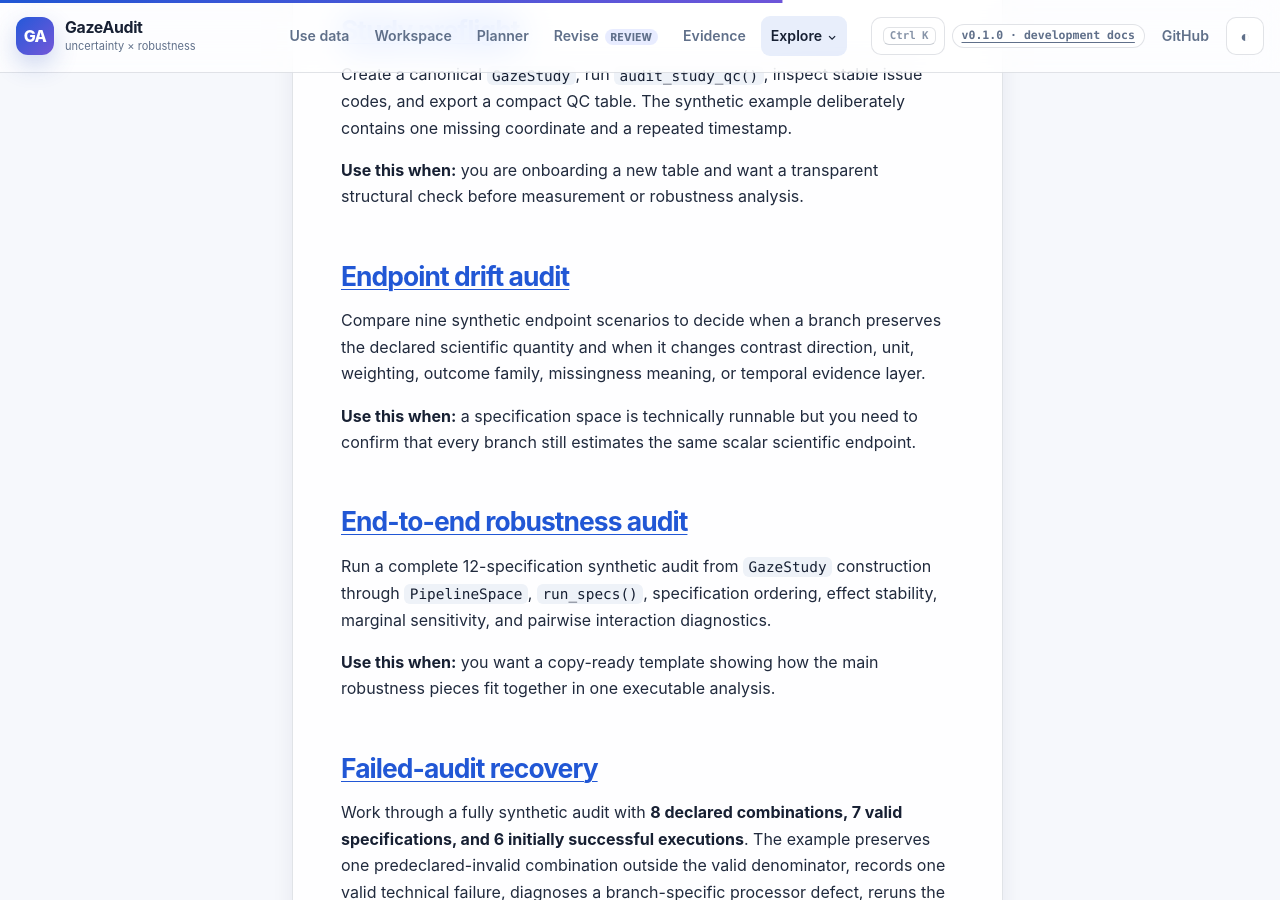
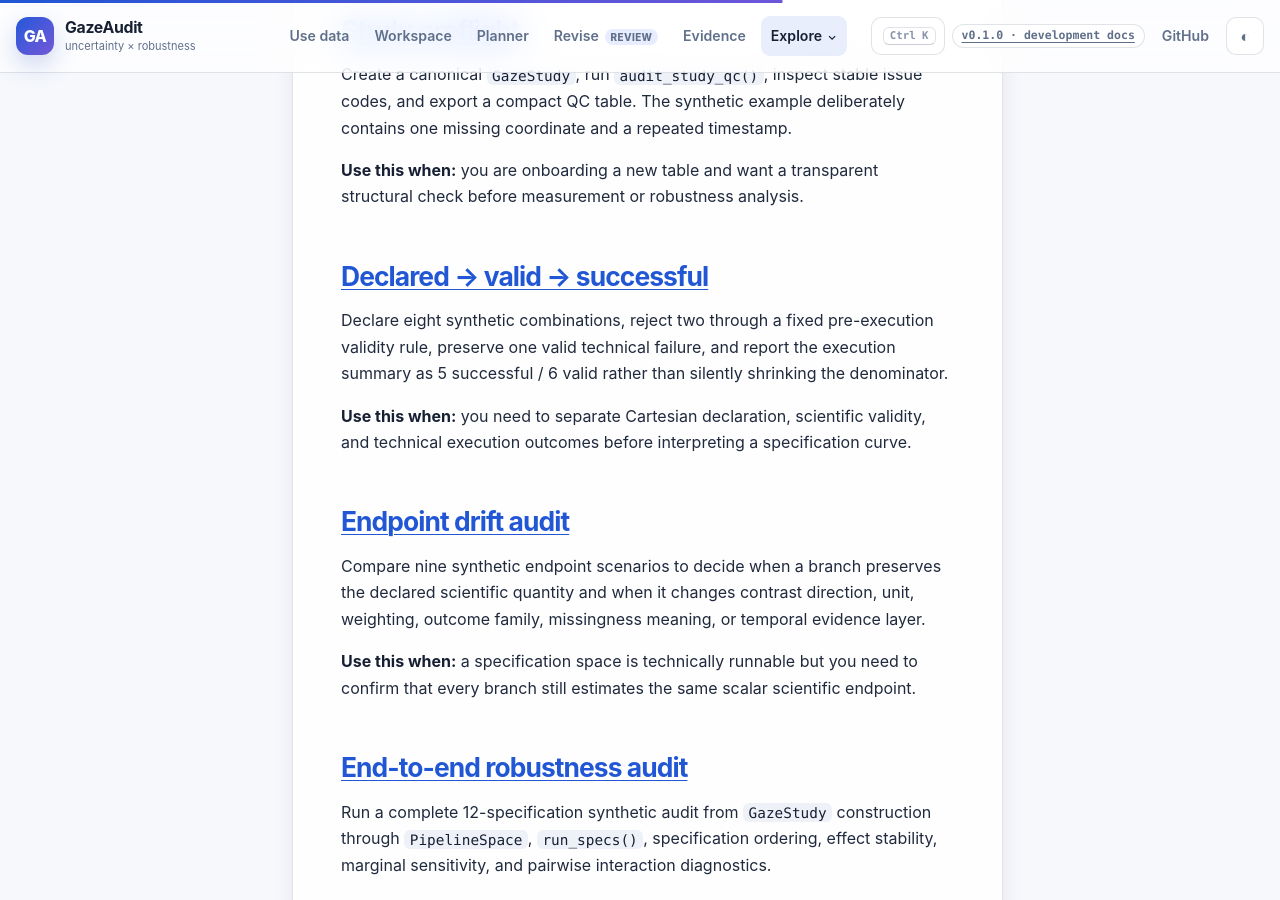
Before and after one commit to stefanosbalaskas/GazeAudit, a Jekyll site: the page built from docs/examples/index.md, in a window 1280 px wide and 900 px high, scrolled down 9695 px. Built offline with Jekyll 4.4.1, drawn with Linux system fonts in a browser that asks for light colours.

Commit message:
docs: add specification denominator example section

```diff
--- a/docs/examples/index.md
+++ b/docs/examples/index.md
@@ -255,6 +255,12 @@ Create a canonical `GazeStudy`, run `audit_study_qc()`, inspect stable issue cod
 
 **Use this when:** you are onboarding a new table and want a transparent structural check before measurement or robustness analysis.
 
+## [Declared → valid → successful](specification-denominator-audit/)
+
+Declare eight synthetic combinations, reject two through a fixed pre-execution validity rule, preserve one valid technical failure, and report the execution summary as 5 successful / 6 valid rather than silently shrinking the denominator.
+
+**Use this when:** you need to separate Cartesian declaration, scientific validity, and technical execution outcomes before interpreting a specification curve.
+
 ## [Endpoint drift audit](endpoint-drift-audit/)
 
 Compare nine synthetic endpoint scenarios to decide when a branch preserves the declared scientific quantity and when it changes contrast direction, unit, weighting, outcome family, missingness meaning, or temporal evidence layer.
```
